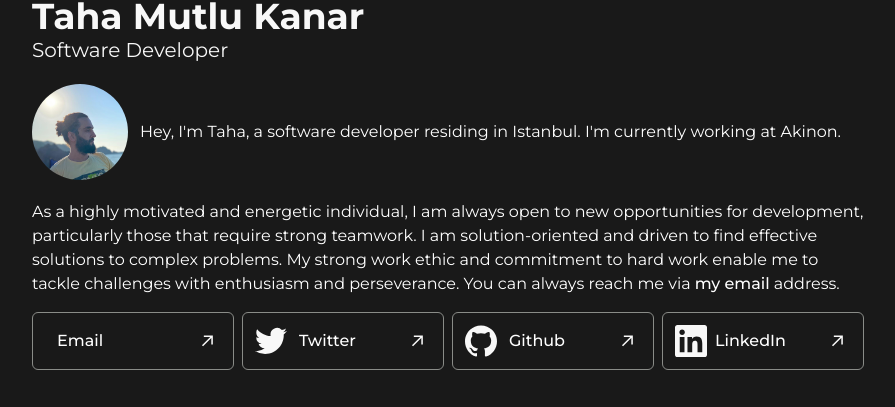
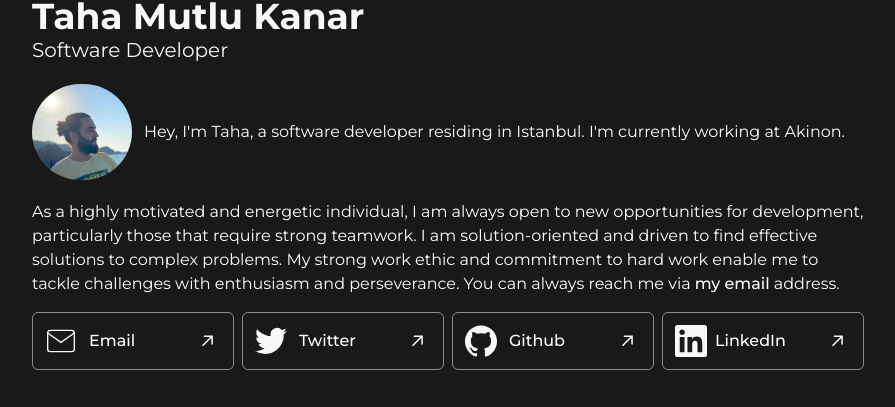
Before and after one commit to tahakanar/tahakanar, a Next.js app: page / in a window 1280 px wide. Shown: the part 180-587 px from the top of the page, without its empty margins (192-1087 px from the left). Built offline with nearby package versions, Linux system fonts and the light colour scheme.

Commit message:
profilepic

```diff
--- a/app/page.js
+++ b/app/page.js
@@ -8,9 +8,9 @@ import Mail from "@/components/icons/Mail";
 import TwitterIcon from "@/components/icons/Twitter";
 import ThemeSwitch from "@/components/ThemeSwitch";
 import { ThemeProvider } from "next-themes";
-import Image from "next/image";
+import NextImage from "next/image";
 import Link from "next/link";
-import image from "../public/profile.png";
+// import image from "../public/profile.png";
 
 export default function Home() {
   return (
@@ -25,9 +25,11 @@ export default function Home() {
         </div>
 
         <div className='flex flex-col sm:flex-row items-start sm:items-center my-5'>
-          <Image
-            src={image}
-            className='w-24 h-24 rounded-full bg-black saturate-0 dark:saturate-100 transition-all duration-700 hover:saturate-100'
+          <NextImage
+            src='/profile.png'
+            width={100}
+            height={100}
+            className='rounded-full bg-black saturate-0 dark:saturate-100 transition-all duration-700 hover:saturate-100'
             priority
             alt='Profil Fotoğrafı'
           />
--- a/components/icons/Mail.js
+++ b/components/icons/Mail.js
@@ -3,11 +3,10 @@ import React from "react";
 const Mail = ({ className }) => {
   return (
     <svg
-      className={className}
       stroke='currentColor'
       fill='none'
       viewBox='0 0 24 24'
-      class='text-white text-xl hover:text-white'
+      className={`text-white text-xl hover:text-white ${className}`}
       xmlns='http://www.w3.org/2000/svg'
     >
       <path d='M4 4h16c1.1 0 2 .9 2 2v12c0 1.1-.9 2-2 2H4c-1.1 0-2-.9-2-2V6c0-1.1.9-2 2-2z'></path>
```
Also changed, not shown: app/profile.png (deleted).
